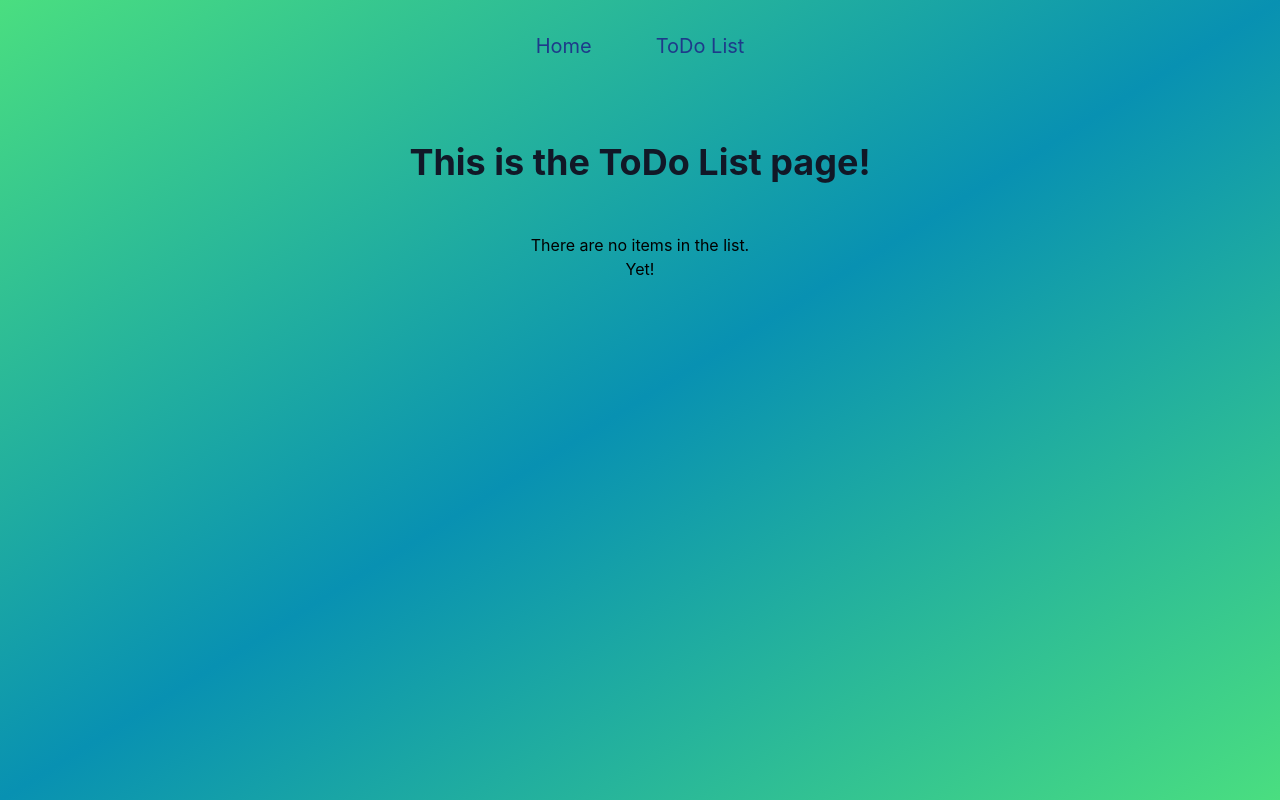
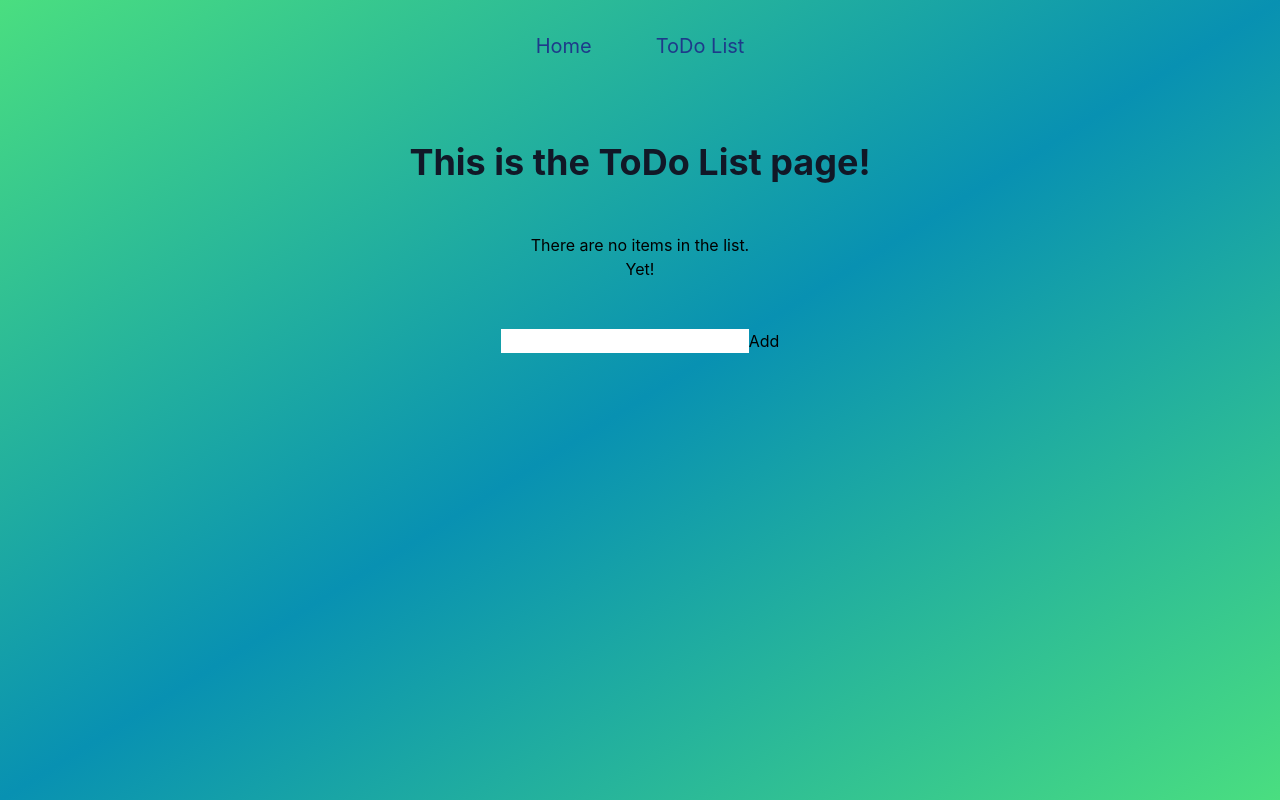
Before and after one commit to Leerlandais/react-tw, a React (Create React App) app: page /todo in a window 1280 px wide. Built offline with nearby package versions, Linux system fonts and the light colour scheme.

Commit message:
added basic todo list

```diff
--- /dev/null
+++ b/src/components/List.jsx
@@ -0,0 +1,44 @@
+
+import { useState } from 'react';
+
+function createInitialTodos() {
+    const initialTodos = [];
+
+
+    return initialTodos;
+}
+
+function TodoList() {
+    const [todos, setTodos] = useState(createInitialTodos);
+    const [text, setText] = useState('');
+
+    function handleRem(id) {
+        setTodos(todos.filter(item => item.id !== id));
+
+    }
+    return (
+        <div className="text-center pt-12">
+            <input
+                value={text}
+                onChange={e => setText(e.target.value)}
+            />
+            <button onClick={() => {
+                setText('');
+                setTodos([{
+                    id: todos.length,
+                    text: text
+                }, ...todos]);
+            }}>Add</button>
+            <ul>
+                {todos.map(item => (
+                    <li key={item.id}>
+                        {item.text}
+                        <button className={"smallBtn"} onClick={() => handleRem(item.id)}>Remove</button>
+                    </li>
+                ))}
+            </ul>
+        </div>
+    );
+}
+
+export default TodoList
--- a/src/pages/Err404.jsx
+++ b/src/pages/Err404.jsx
@@ -1,4 +1,4 @@
-import Link from "../components/Link";
+
 
 export default function Err404() {
     return (
--- a/src/pages/Todo.jsx
+++ b/src/pages/Todo.jsx
@@ -1,4 +1,5 @@
 import { useState, useEffect } from "react"
+import List from "../components/List";
 import Header from "../components/Header";
 
 export default function Todo() {
@@ -23,6 +24,7 @@ export default function Todo() {
         <>
             <Header name="ToDo List" />
             <GetList />
+            <List />
         </>
     )
 }
```
